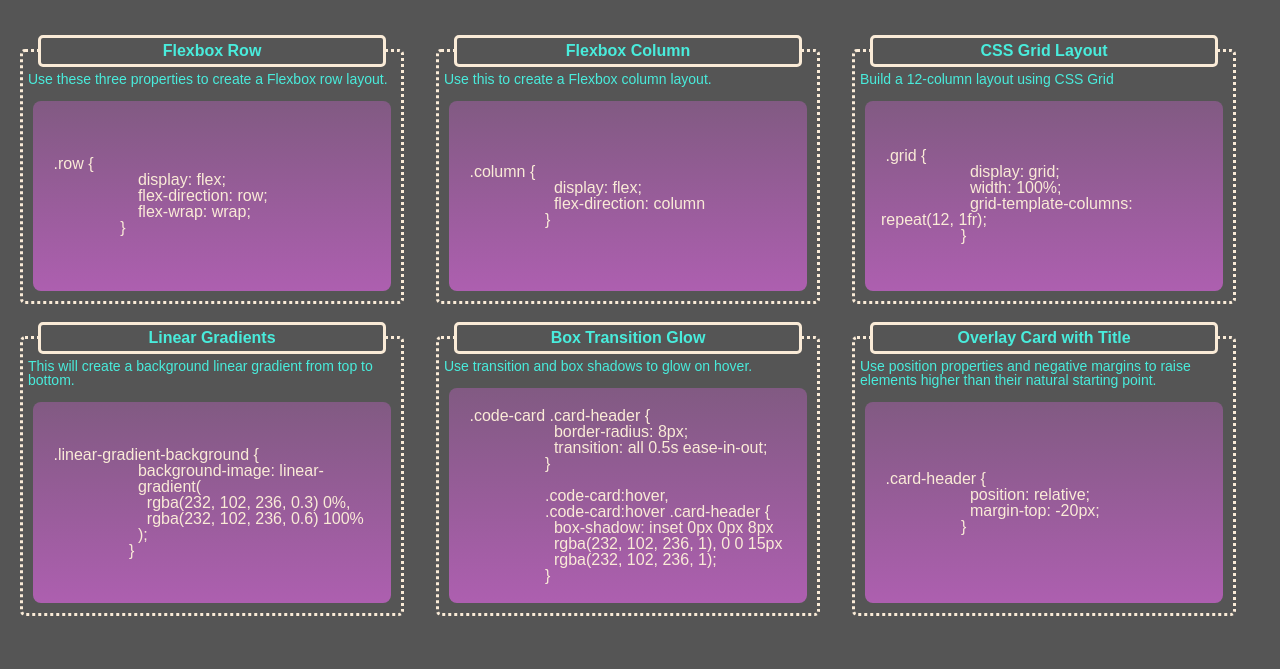
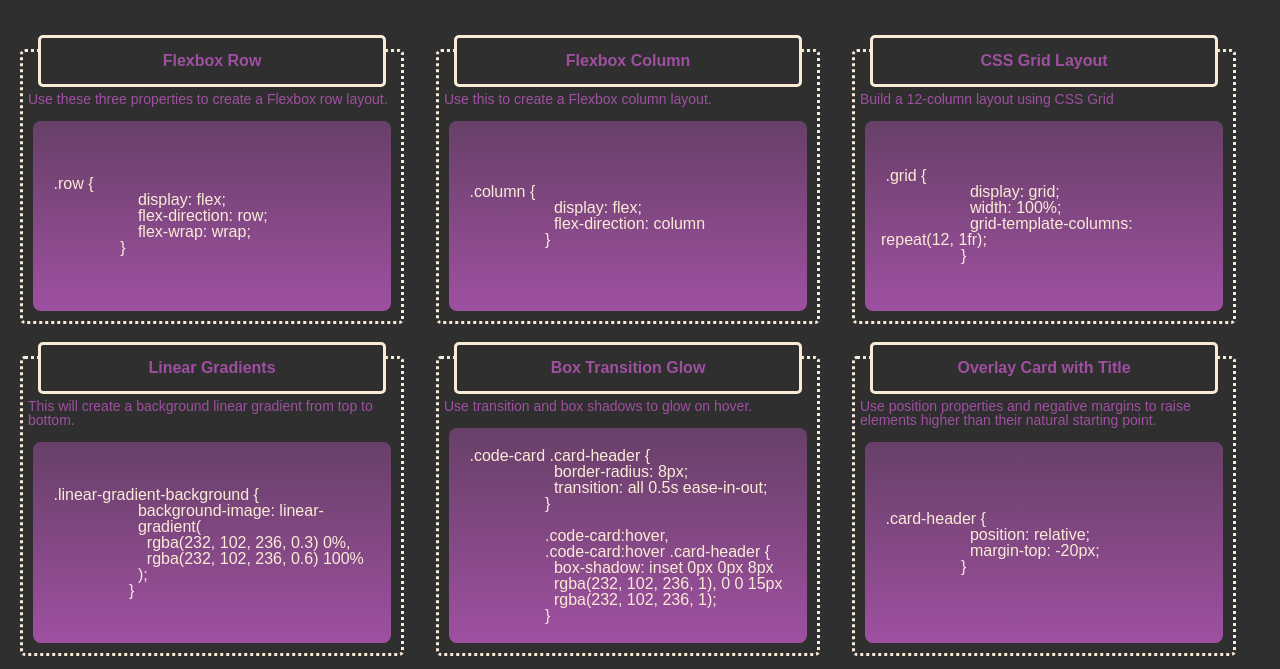
Before and after one commit to pcrainer38/updated-css-snippets, a plain HTML site: page index.html in a window 1280 px wide. Shown: the part 131-800 px from the top of the page. Drawn offline with Linux system fonts and the light colour scheme.

Commit message:
changes to card headers

```diff
--- a/assets/css/style.css
+++ b/assets/css/style.css
@@ -1,8 +1,8 @@
 :root {
-    --headers: rgb(73, 236, 220);
+    --headers: rgba(232, 102, 236, 0.6);
     --white: antiquewhite;
     --heliotrope: #e866ec;
-    --grey: rgb(85, 85, 85);
+    --grey: rgb(48, 47, 47);
 }
 
 body {
@@ -67,7 +67,7 @@ figure {
     border-radius: 5px;
     margin-right: 15px;
     margin-left: 15px;
-    padding: 5px;
+    padding: 15px;
 }
 
 .snippet {
```
